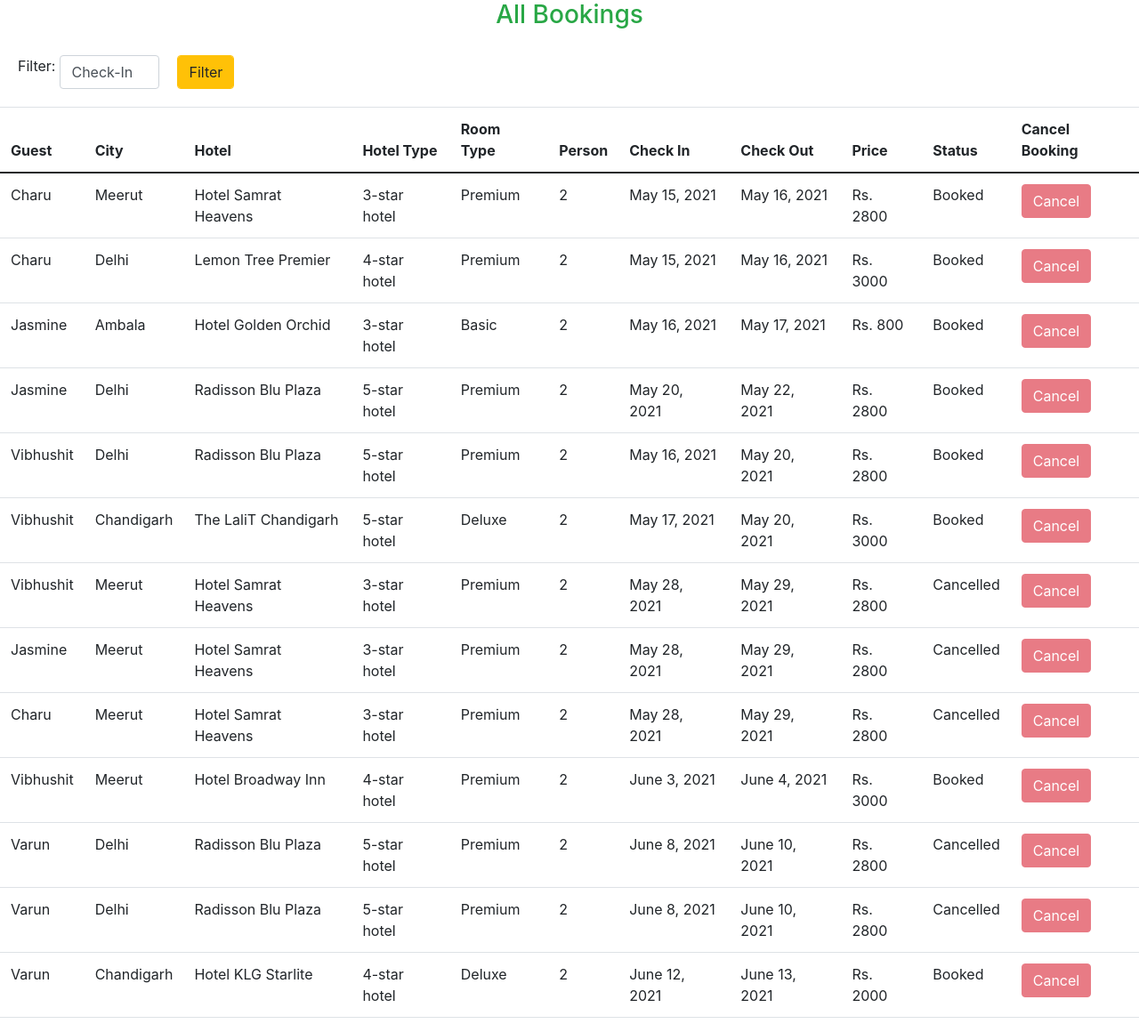
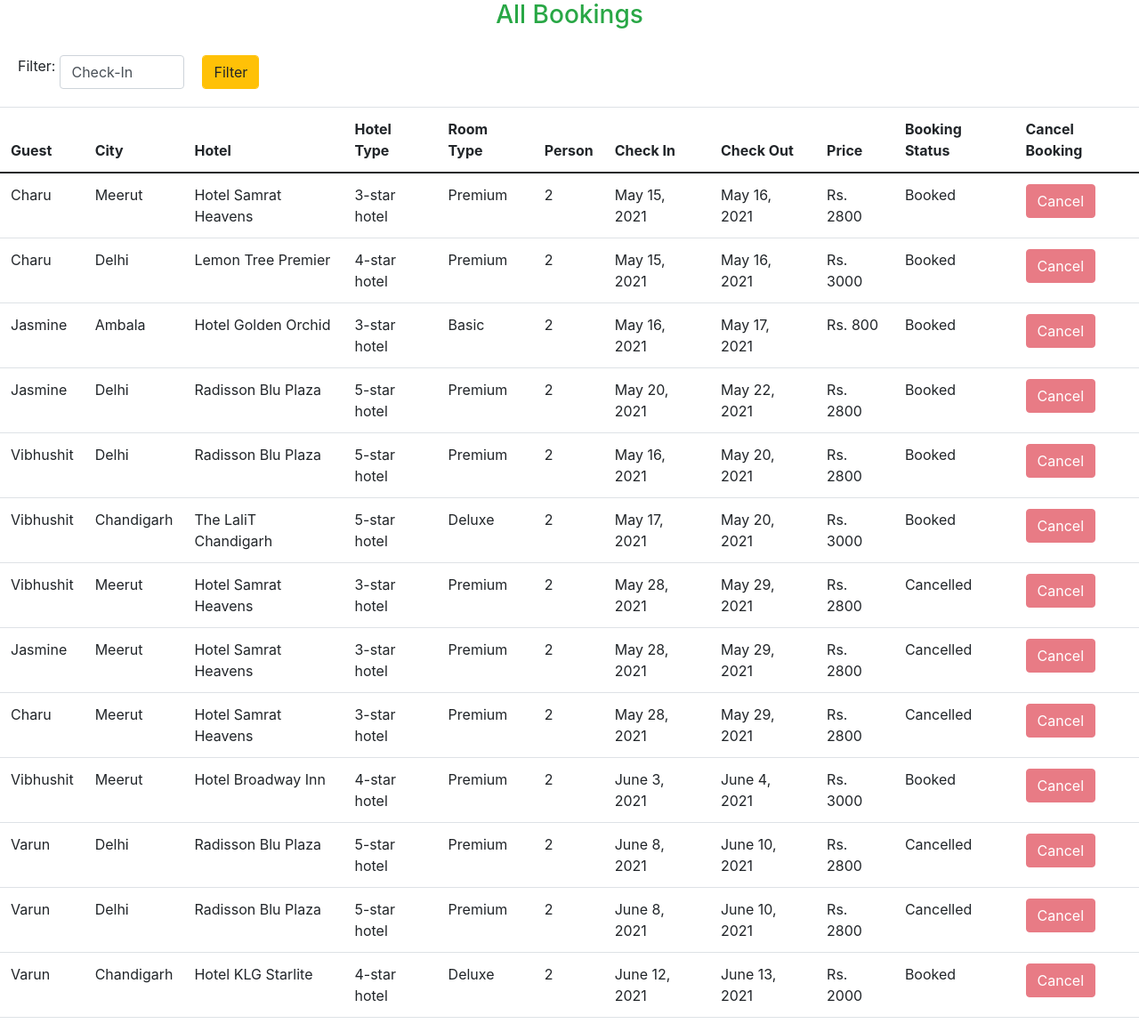
Before and after one commit to Vibhushit07/Zevoyo-Backend, a Django app: page /myApp/staff/allbookings/ in a window 1280 px wide. Shown: the part 70-1230 px from the top of the page at 89% size. Run offline with Django 3.2, Linux system fonts and the light colour scheme; data comes from the database, SQL or seed files in the repository; some libraries are stand-ins or nearby versions.

Commit message:
updated all bookings

```diff
--- a/zevoyo/myApp/templates/staff/allBookings.html
+++ b/zevoyo/myApp/templates/staff/allBookings.html
@@ -15,7 +15,7 @@
             <option value="hotel">Hotel</option>
             <option value="hotelType">Hotel Type</option>
             <option value="roomType">Room Type</option>
-            <option value="statusB">Status</option>
+            <option value="statusB">Booking Status</option>
         </select>
     </div>
 
@@ -39,7 +39,7 @@
         <th>Check In</th>
         <th>Check Out</th>
         <th>Price</th>
-        <th>Status</th>
+        <th>Booking Status</th>
         <th>Cancel Booking</th>
     </thead>
 
```
